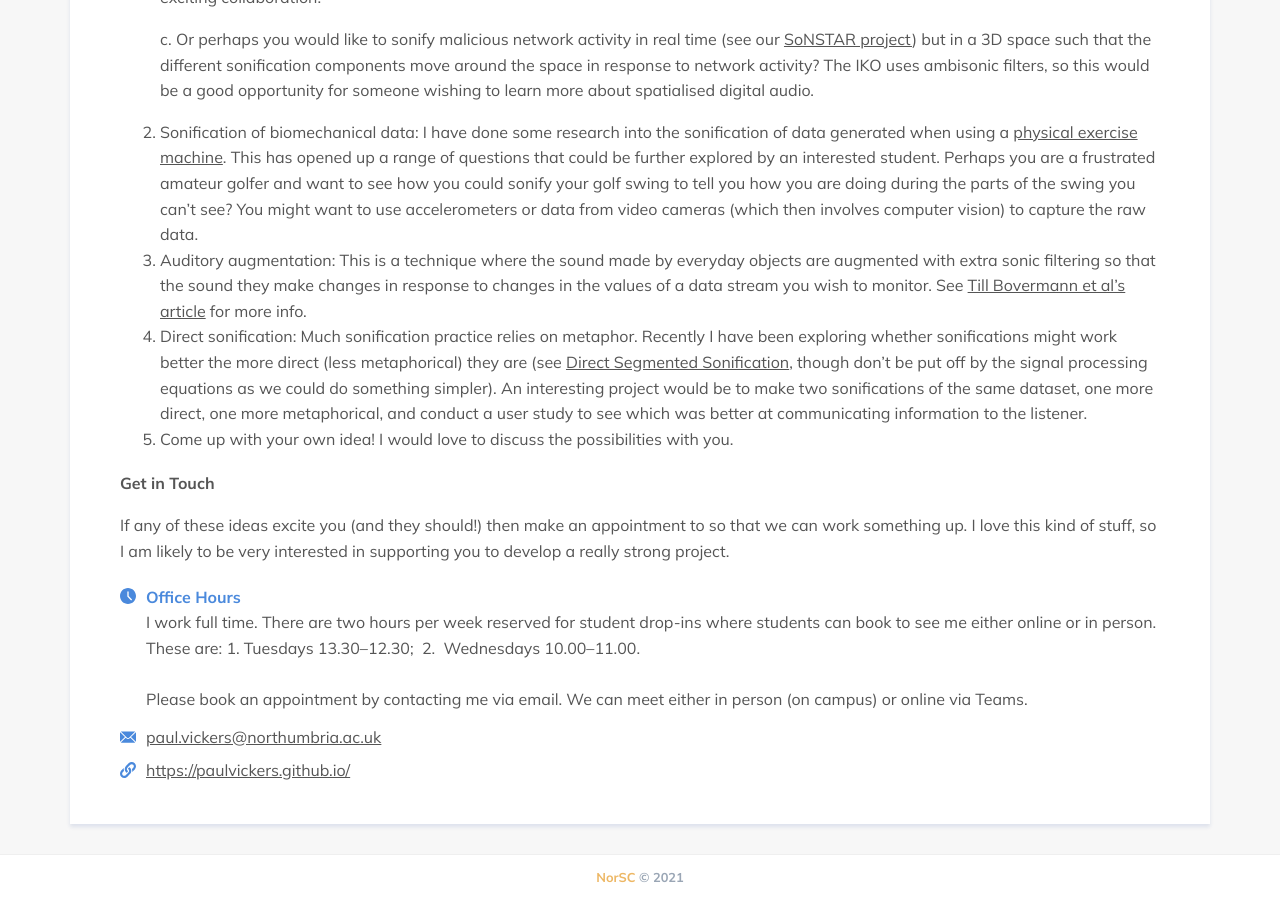
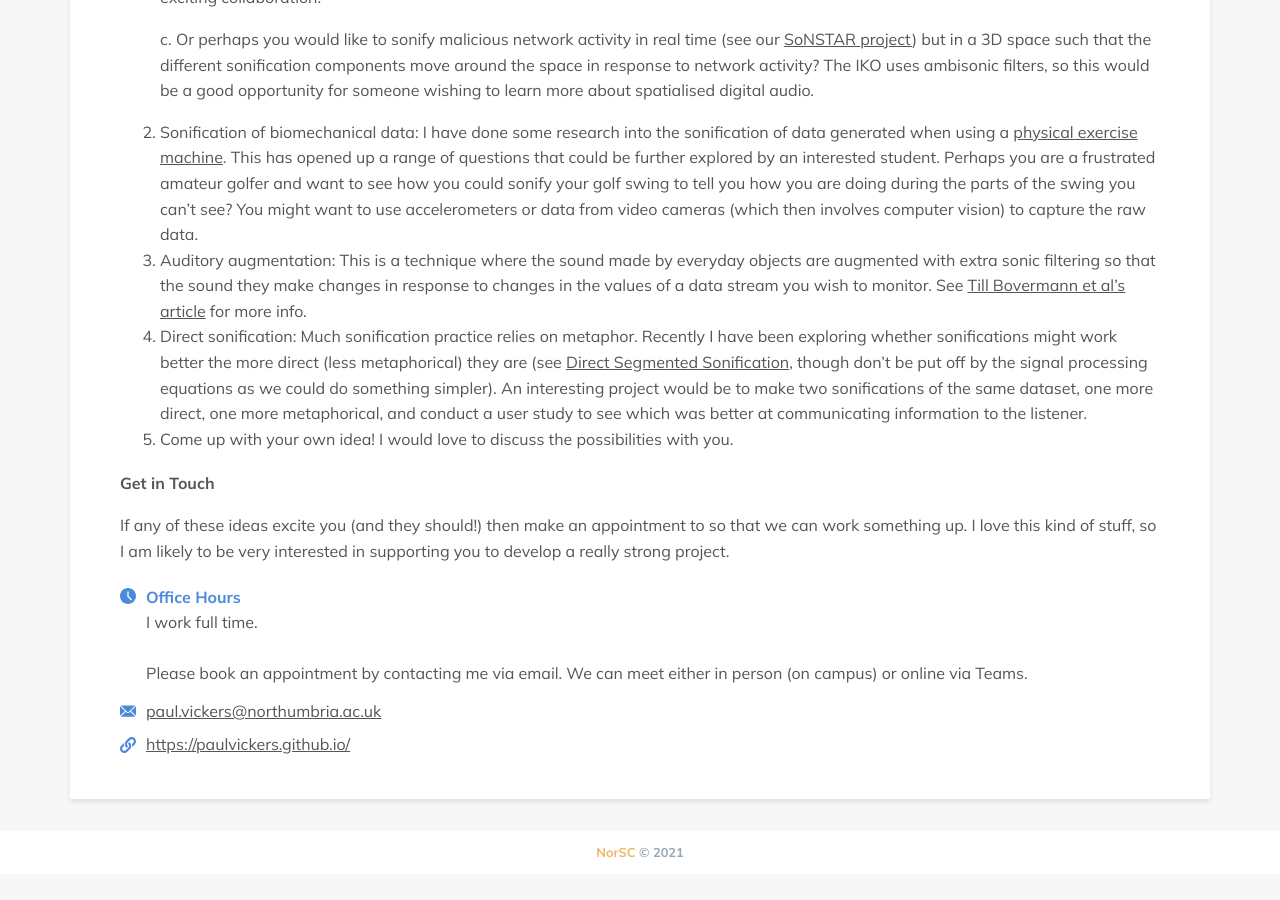
Before and after one commit to NorSC/supervisor-search, a Jekyll site: the page built from _supervisors/paul-vickers.md, in a window 1280 px wide and 900 px high, scrolled down 970 px. Built offline with Jekyll 4.4.1, drawn with Linux system fonts in a browser that asks for light colours; a script that is not in the unit is left out; after the commit the page ends 1844 px from its top, so only the background shows below that.

Commit message:
Update Supervisors “paul-vickers”

```diff
--- a/_supervisors/paul-vickers.md
+++ b/_supervisors/paul-vickers.md
@@ -7,9 +7,7 @@ available_phd: true
 email: paul.vickers@northumbria.ac.uk
 website: https://paulvickers.github.io/
 office_hours: >-
-  I work full time. There are two hours per week reserved for student drop-ins
-  where students can book to see me either online or in person. These are: 1.
-  Tuesdays 13.30–12.30;  2.  Wednesdays 10.00–11.00.
+  I work full time.
 
 
   Please book an appointment by contacting me via email. We can meet either in person (on campus) or online via Teams.
```
